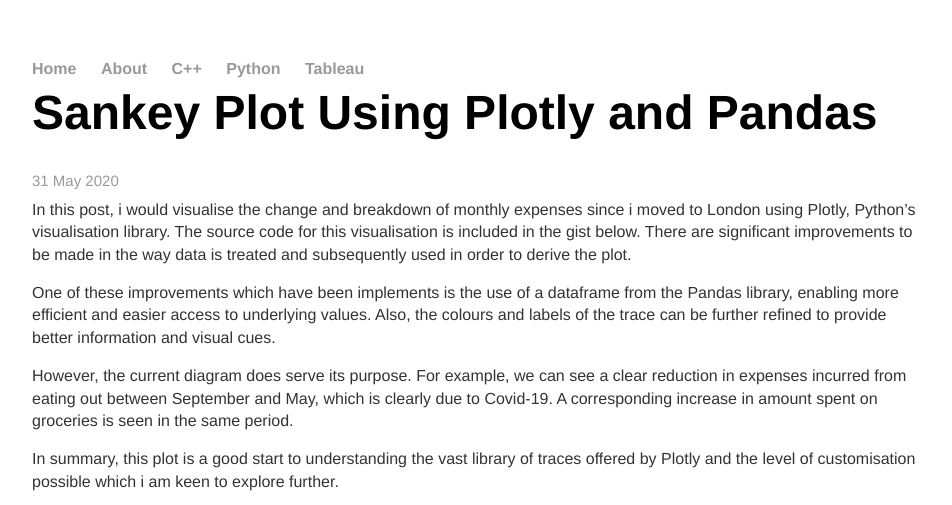
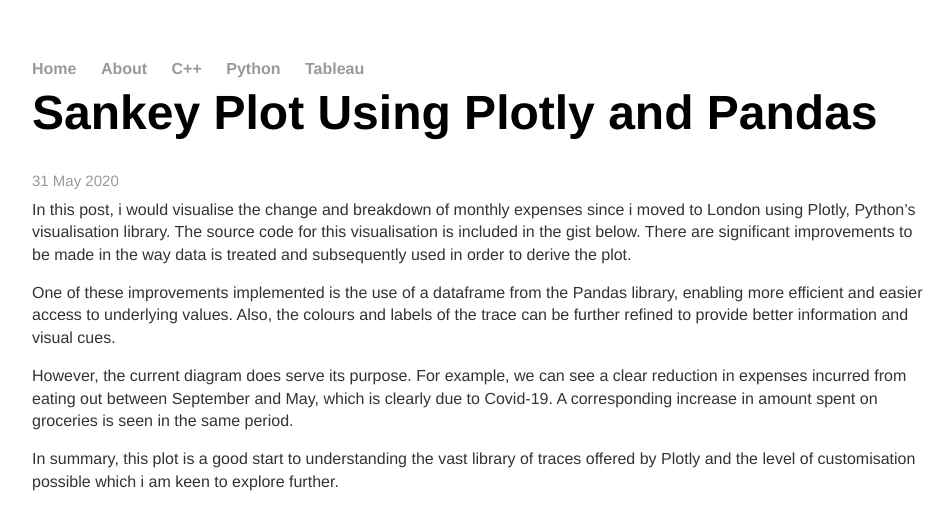
Before and after one commit to cchanzl/Lock-Screen, a Jekyll site: the page built from _posts/2020-05-31-Sankey-Plot-Using-Plotly-and-Pandas.md, in a window 1280 px wide, cut to the strip 0-505 px from the top of the page. Shown: the whole strip, without its empty margins (160-1112 px from the left). Built offline with Jekyll 4.4.1, drawn with Linux system fonts in a browser that asks for light colours; a script that is not in the unit is left out.

Commit message:
Update 2020-05-31-Sankey-Plot-Using-Plotly-and-Pandas.md

```diff
--- a/_posts/2020-05-31-Sankey-Plot-Using-Plotly-and-Pandas.md
+++ b/_posts/2020-05-31-Sankey-Plot-Using-Plotly-and-Pandas.md
@@ -7,7 +7,7 @@
 
 In this post, i would visualise the change and breakdown of monthly expenses since i moved to London using Plotly, Python's visualisation library. The source code for this visualisation is included in the gist below. There are significant improvements to be made in the way data is treated and subsequently used in order to derive the plot.
 
-One of these improvements which have been implements is the use of a dataframe from the Pandas library, enabling more efficient and easier access to underlying values. Also, the colours and labels of the trace can be further refined to provide better information and visual cues.
+One of these improvements implemented is the use of a dataframe from the Pandas library, enabling more efficient and easier access to underlying values. Also, the colours and labels of the trace can be further refined to provide better information and visual cues.
 
 However, the current diagram does serve its purpose. For example, we can see a clear reduction in expenses incurred from eating out between September and May, which is clearly due to Covid-19. A corresponding increase in amount spent on groceries is seen in the same period.
 
```
